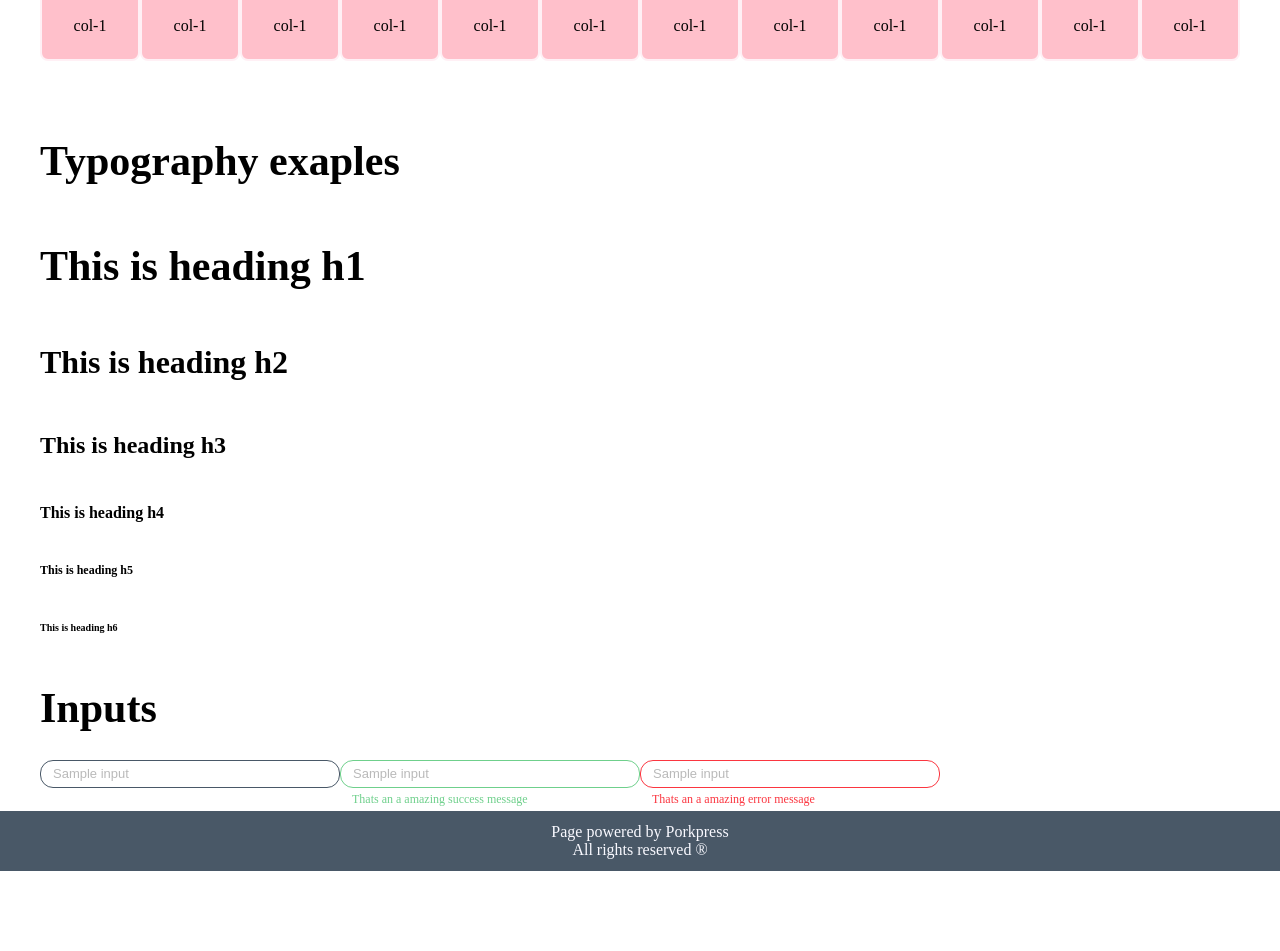
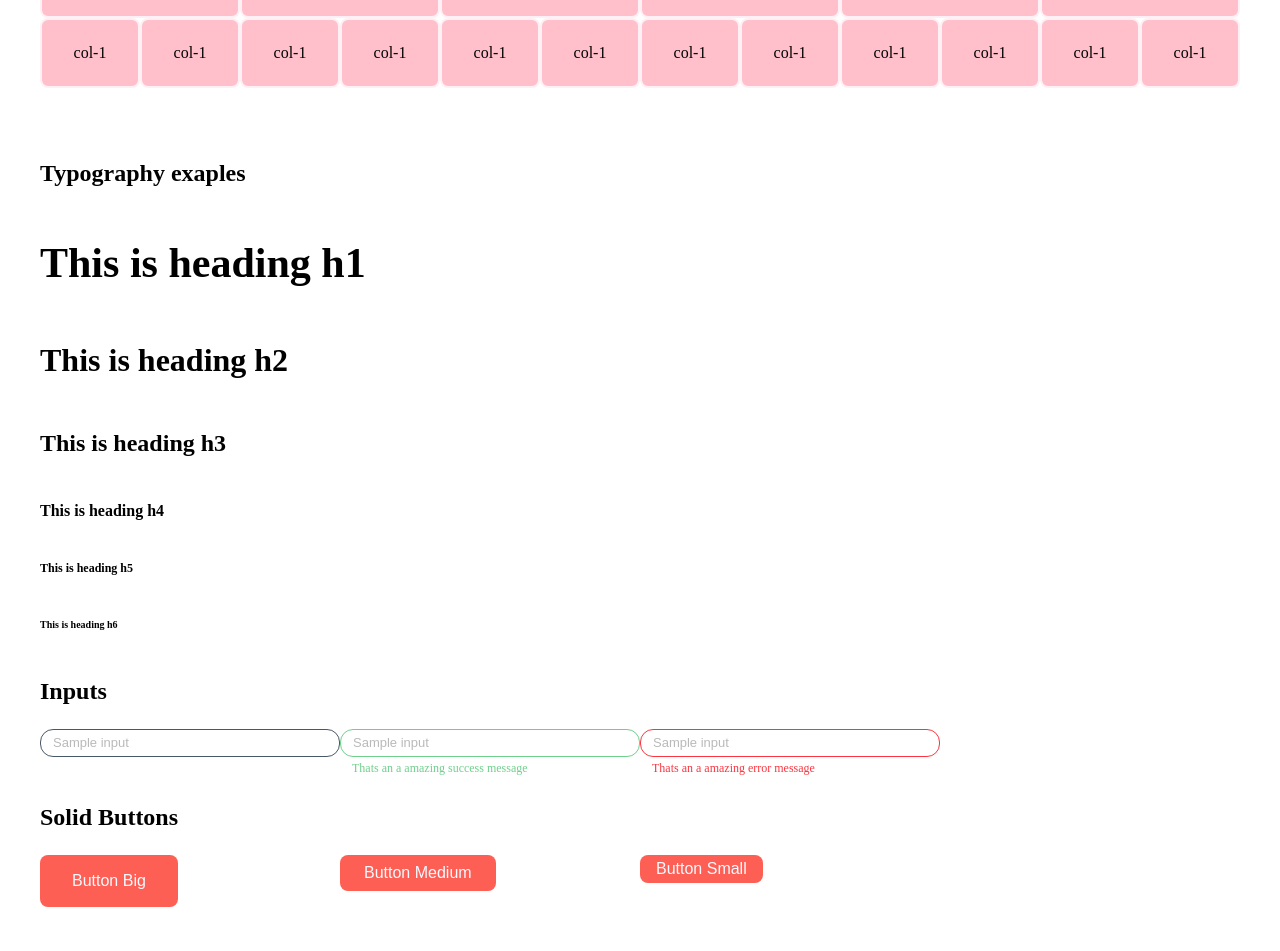
Before and after one commit to pawelacio/porkpress-react, a Next.js app: page /components in a window 1280 px wide. Shown: the part 581-1532 px from the top of the page. Before the commit the page ends 1452 px from the top, so only its background shows below. Built offline with nearby package versions, Linux system fonts and the light colour scheme; a web font is replaced by a local one.

Commit message:
Basic solid button

```diff
--- a/components/ui/button/button.styled.tsx
+++ b/components/ui/button/button.styled.tsx
@@ -1,7 +1,7 @@
-import styled from 'styled-components';
-import { White } from '../../styles/colors';
+import styled, { css } from 'styled-components';
+import { White, Dark, Blue, Red, Orange } from '../../styles/colors';
 
-export enum StyledButtonTypes {
+export enum ButtonTypes {
   DEFAULT = "DEFAULT",
   WARNING = "WARNING",
   INFORMATION = "INFORMATION",
@@ -9,7 +9,7 @@ export enum StyledButtonTypes {
   ERROR = "ERROR",
 }
 
-export enum StyledButtonSizes {
+export enum ButtonSizes {
   SMALL = 'small',
   MEDIUM = 'medium',
   BIG = 'big',
@@ -17,16 +17,31 @@ export enum StyledButtonSizes {
 
 export interface StyledButtonProps {
   color?: string,
-  buttonType?: StyledButtonTypes,
-  size?: StyledButtonSizes,
+  buttonType?: ButtonTypes,
+  size?: ButtonSizes,
   disabled?: boolean,
   readonly?: boolean,
-
 }
 
-export const Button = styled.button<StyledButtonProps>`
+export const SolidButton = styled.button<StyledButtonProps>`
   min-width: 100px;
-  padding: 8px 16px;
-  background-color: ${ props => props.color ? props.color : White };
-  color: ${ props => props.color ? props.color : White };
+  line-height: 20px;
+  padding: 8px 24px;
+  font-size: 16px;
+  background-color: ${ Orange };
+  color: ${ White };
+  border-radius: 8px;
+  border: 0;
+
+  ${ props => props.size === ButtonSizes.SMALL && css`
+    padding: 4px 16px;
+  `}
+
+  ${ props => props.size === ButtonSizes.MEDIUM && css`
+    padding: 8px 24px;
+  `}
+
+  ${ props => props.size === ButtonSizes.BIG && css`
+    padding: 16px 32px;
+  `}
 `;
--- a/pages/components.tsx
+++ b/pages/components.tsx
@@ -3,13 +3,18 @@ import { Layout } from '../components/layout/layout.component';
 import { GridContainer, GridElement, GridSampler, GridSpacer } from '../components/layout/grid/grid.styled';
 import { Input } from '../components/ui/inputs/input/input.component';
 import { Head1, Head2, Head3, Head4, Head5, Head6 } from '../components/styles/headers';
+import { SolidButton, ButtonTypes, ButtonSizes } from '../components/ui/button/button.styled';
 
 const Index = () => (
   <Layout>
-    <GridSpacer/>
     <GridContainer>
       <GridElement>
-        <Head1>Grid</Head1>
+        <Head1>Design System</Head1>
+      </GridElement>
+    </GridContainer>
+    <GridContainer>
+      <GridElement>
+        <Head3>Grid</Head3>
       </GridElement>
     </GridContainer>
     <GridContainer>
@@ -55,7 +60,7 @@ const Index = () => (
     <GridSpacer/>
     <GridContainer>
       <GridElement>
-        <Head1>Typography exaples</Head1>
+        <Head3>Typography exaples</Head3>
       </GridElement>
       <GridElement>
         <Head1>This is heading h1</Head1>
@@ -78,7 +83,7 @@ const Index = () => (
     </GridContainer>
     <GridContainer>
       <GridElement>
-        <Head1>Inputs</Head1>
+        <Head3>Inputs</Head3>
       </GridElement>
       <GridElement width={ 3 }>
         <Input
@@ -105,6 +110,27 @@ const Index = () => (
         />
       </GridElement>
     </GridContainer>
+    <GridContainer>
+      <GridElement>
+        <Head3>Solid Buttons</Head3>
+      </GridElement>
+      <GridElement width={ 3 }>
+        <SolidButton size={ ButtonSizes.BIG }>
+          Button Big
+        </SolidButton>
+      </GridElement>
+      <GridElement width={ 3 }>
+        <SolidButton size={ ButtonSizes.MEDIUM }>
+          Button Medium
+        </SolidButton>
+      </GridElement>
+      <GridElement width={ 3 }>
+        <SolidButton size={ ButtonSizes.SMALL }>
+          Button Small
+        </SolidButton>
+      </GridElement>
+    </GridContainer>
+    <GridSpacer/>
   </Layout>
 );
 
```
Also changed, not shown: components/ui/button/button.component.tsx (deleted, +0 -22 lines).
